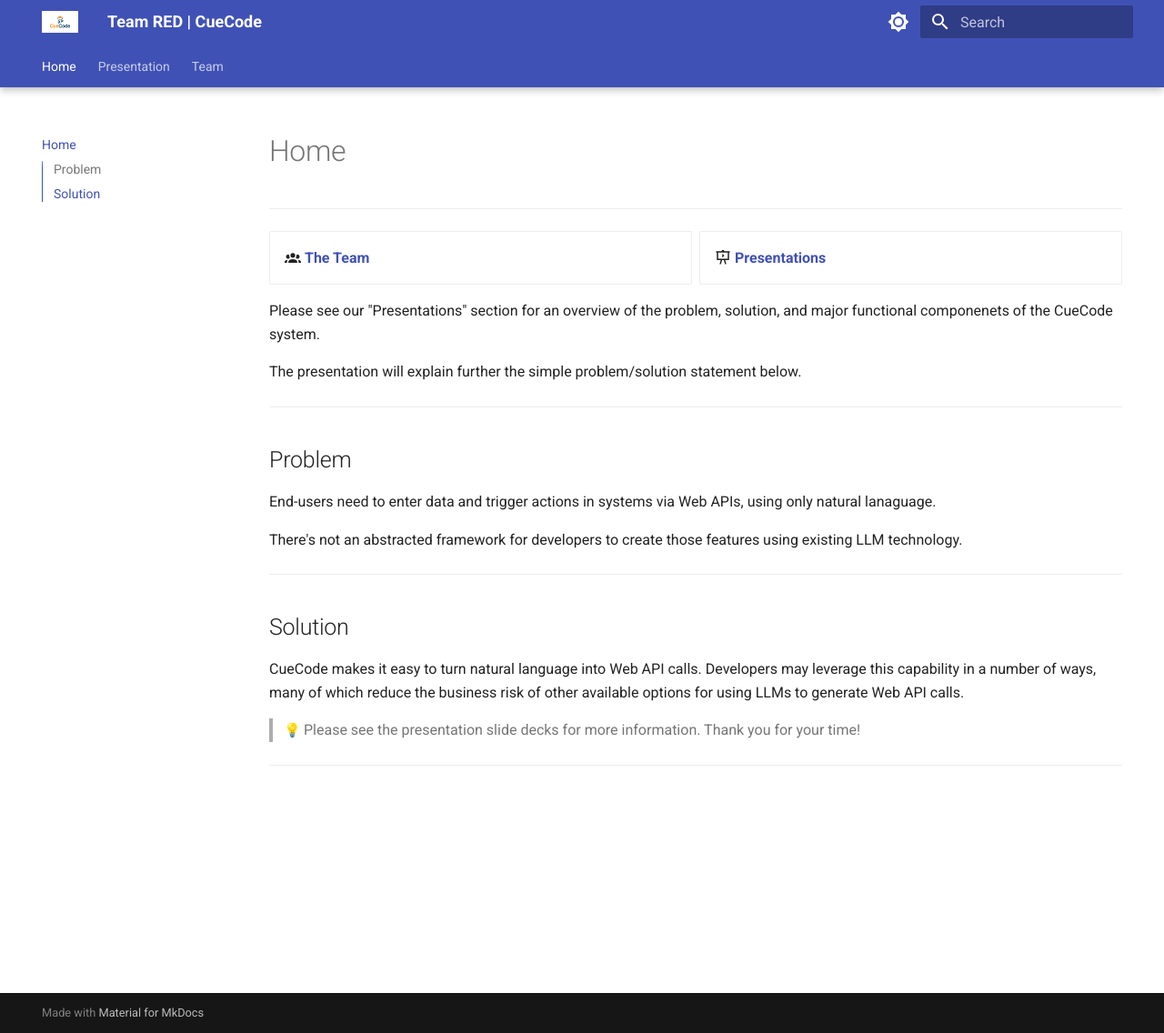
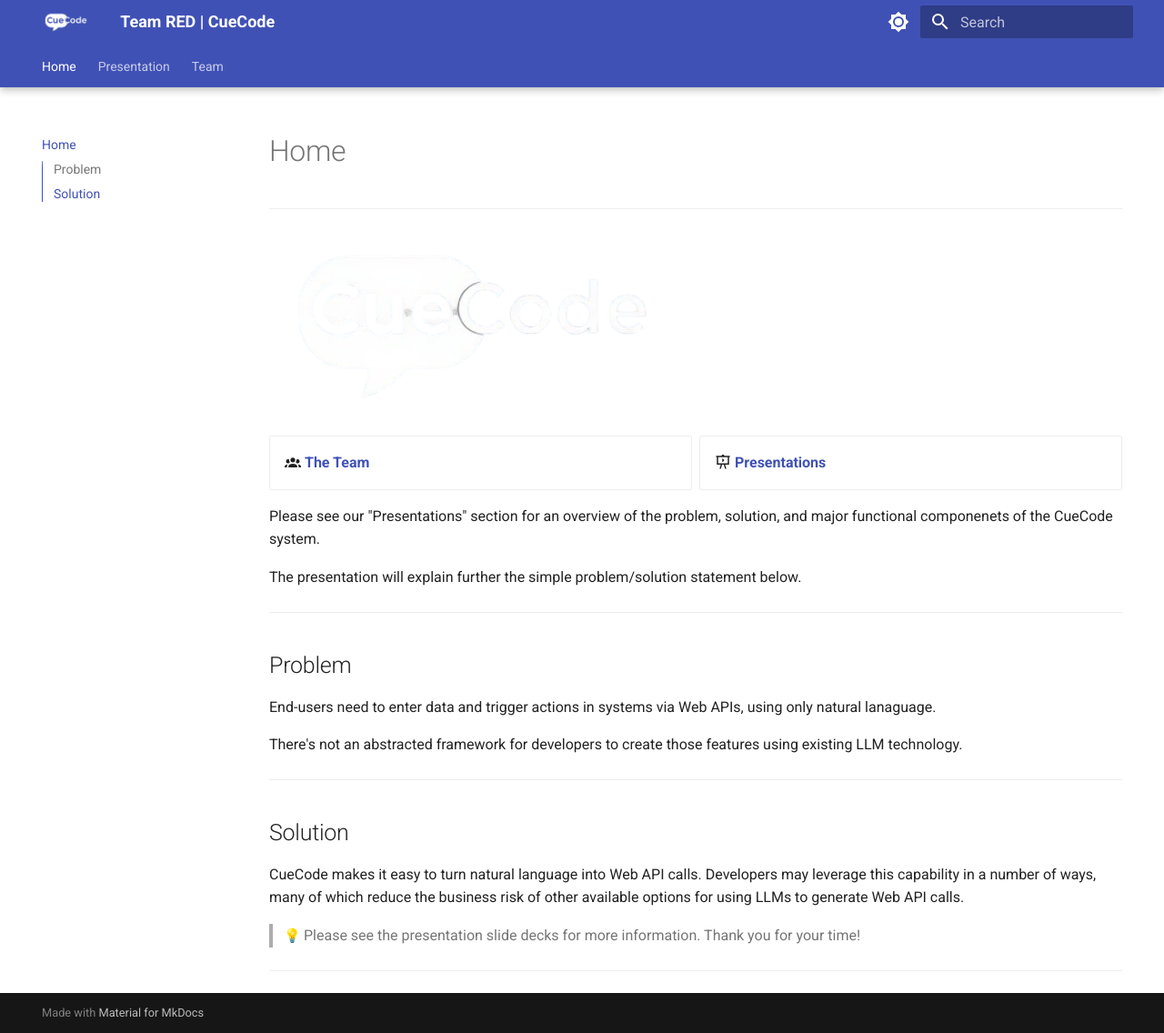
Before and after one commit to john-hix/cuecode-website, an MkDocs documentation site: the page built from docs/index.md, in a window 1280 px wide and 1136 px high. Shown: the whole window at 91% size. Built offline with MkDocs 1.6.1 and Material for MkDocs 9.7.7, drawn with Linux system fonts in a browser that asks for light colours; emoji names are drawn with the system emoji font.

Commit message:
happy with that

```diff
--- a/docs/index.md
+++ b/docs/index.md
@@ -2,6 +2,8 @@
 title: Home
 ---
 ---
+
+![CueCode](img/cuecode-logo.png)
 <div class="grid cards" markdown>
 - :material-account-group: __[The Team](./team.md)__
 - :material-presentation-play: __[Presentations](./presentation.md)__
--- a/mkdocs.yml
+++ b/mkdocs.yml
@@ -2,8 +2,8 @@
 site_url: https://john-hix.github.io/cuecode-website/
 theme:
   name: material
-  logo: assets/Cuecode.png
-  favicon: assets/Cuecode.png
+  logo: img/cuecode-logo.png
+  favicon: img/cuecode-logo.png
 #favicon: img/
   palette:
     #DARK AND LIGHT THEME
```
Also changed, not shown: docs/assets/Cuecode.png (deleted), docs/img/cuecode-logo.png (added).
